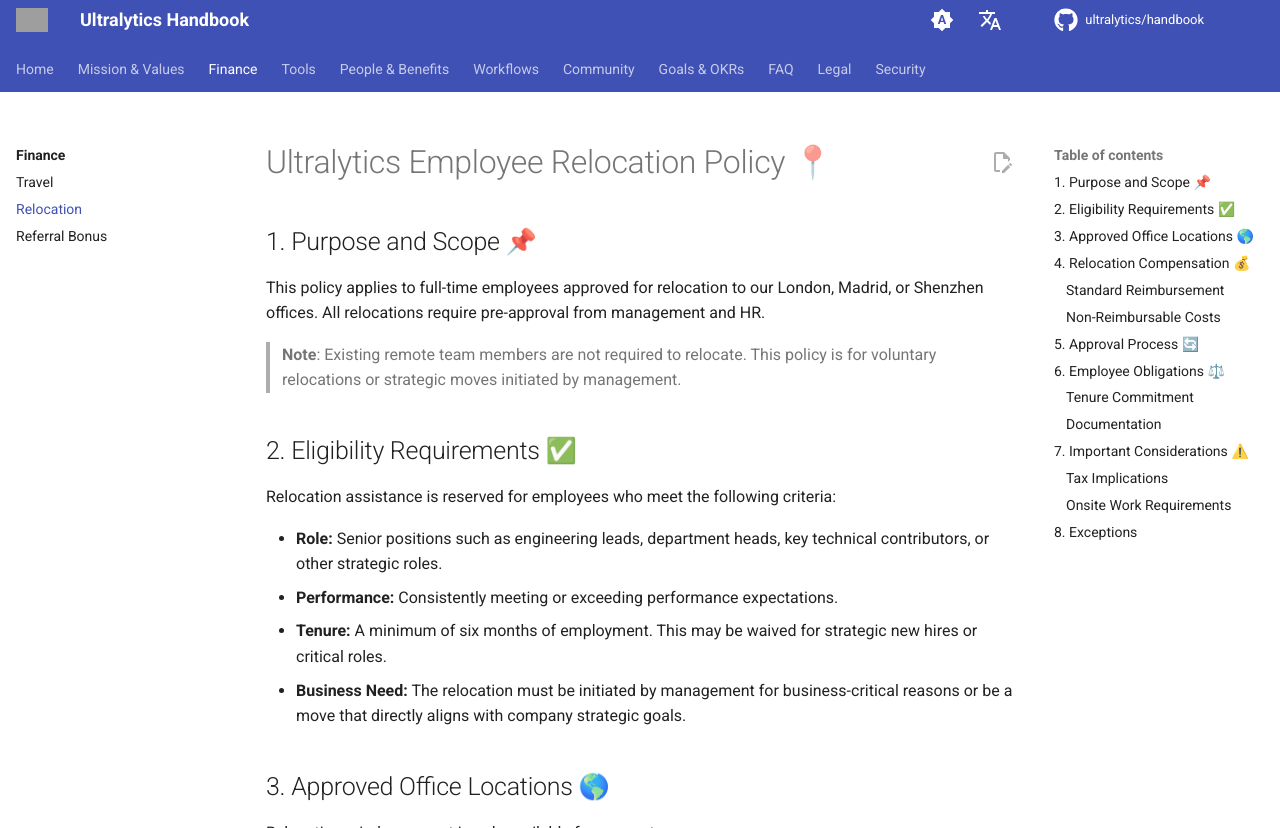
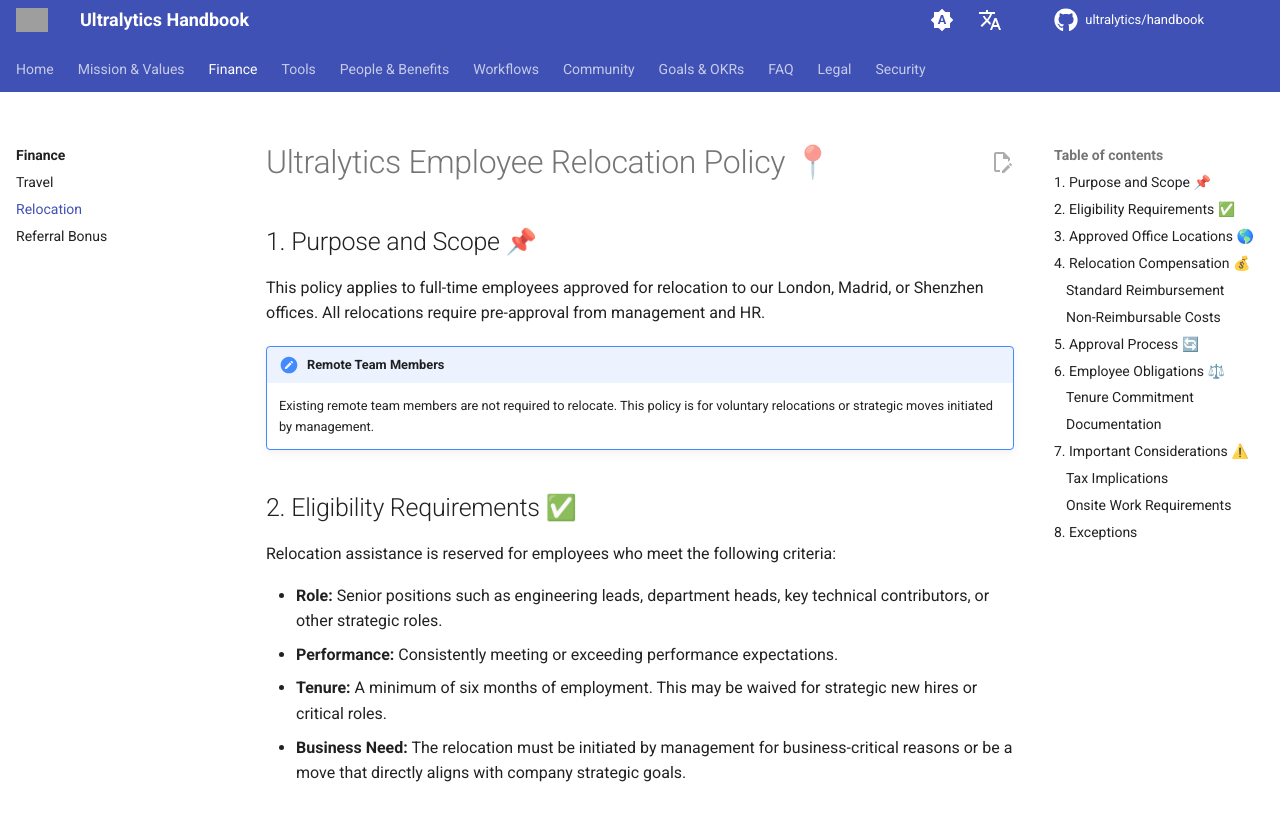
Before and after one commit to ultralytics/handbook, an MkDocs documentation site: the page built from docs/en/finance/relocation.md, in a window 1280 px wide and 900 px high, cut to the strip 72-900 px from the top of the window. Built offline with MkDocs 1.6.1 and Material for MkDocs 9.7.7, drawn with Linux system fonts in a browser that asks for light colours; comment, search, counter and statistics services are not loaded; grey boxes are pictures that could not be loaded.

```diff
--- a/docs/en/finance/relocation.md
+++ b/docs/en/finance/relocation.md
@@ -9,7 +9,9 @@
 
 This policy applies to full-time employees approved for relocation to our London, Madrid, or Shenzhen offices. All relocations require pre-approval from management and HR.
 
-> **Note**: Existing remote team members are not required to relocate. This policy is for voluntary relocations or strategic moves initiated by management.
+!!! note "Remote Team Members"
+
+    Existing remote team members are not required to relocate. This policy is for voluntary relocations or strategic moves initiated by management.
 
 ## 2. Eligibility Requirements ✅
 
```
Also changed, not shown: docs/en/contributions/how-to-contribute.md (+3 -1 lines), docs/en/index.md (+3 -1 lines), docs/en/legal/code-of-business-conduct-and-ethics.md (+3 -1 lines), docs/en/people/pto-policy.md (+3 -1 lines), docs/en/tools/software.md (+3 -1 lines).
